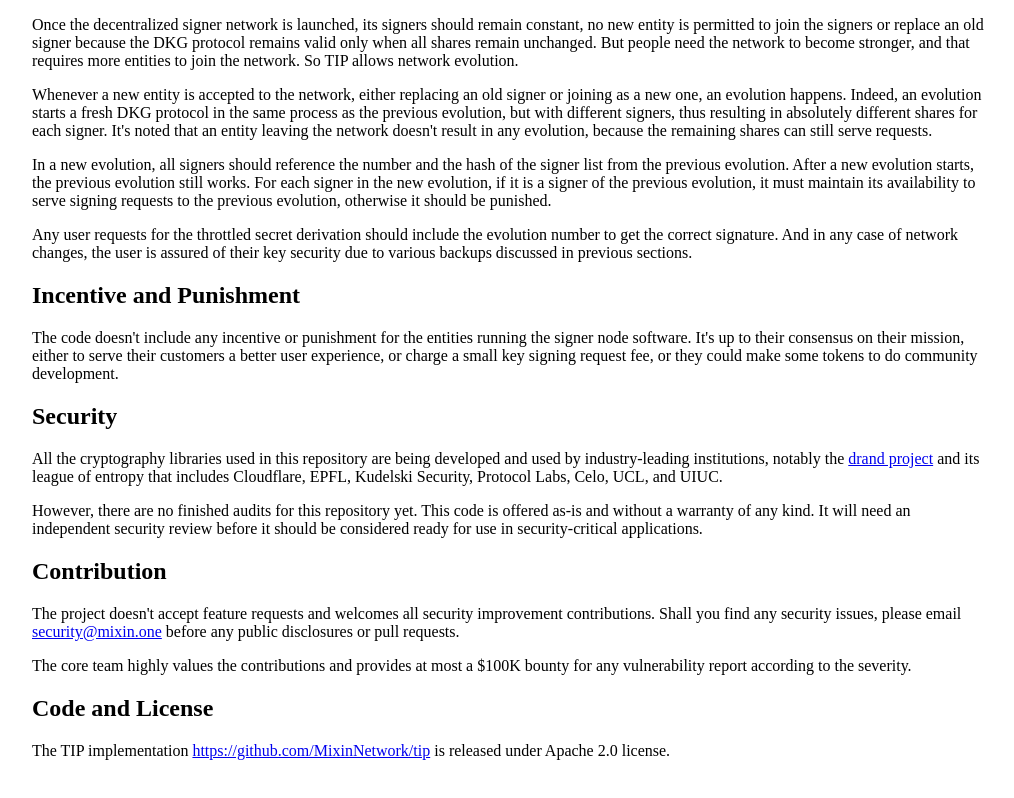
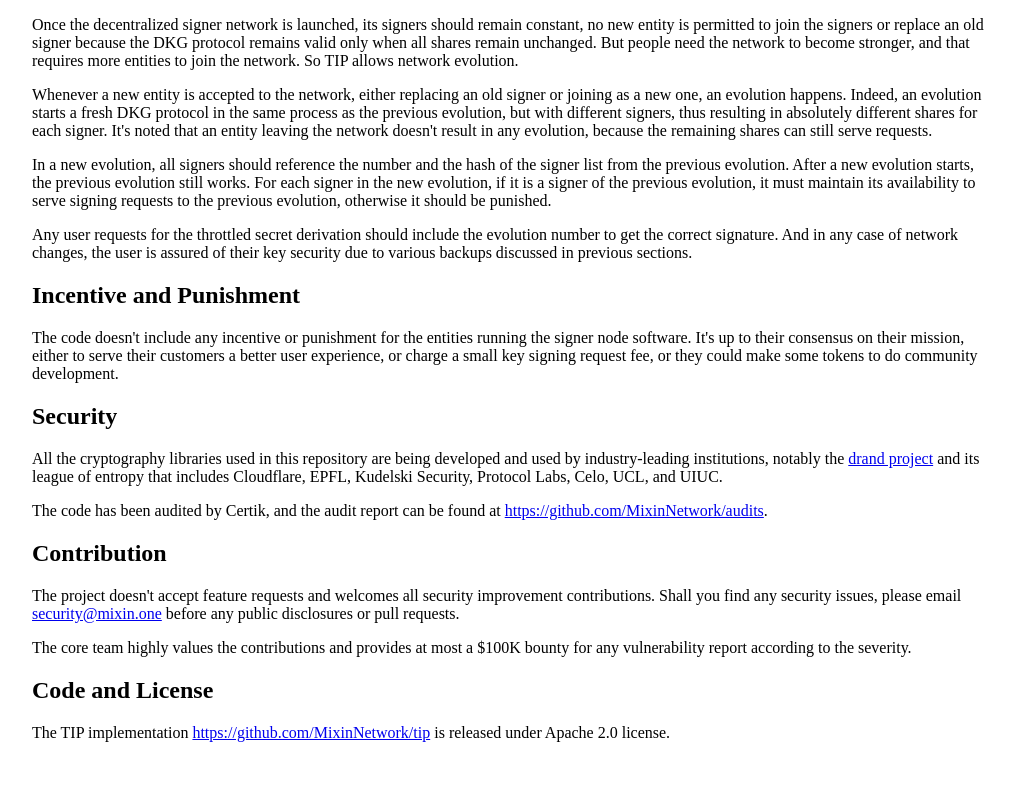
Before and after one commit to MixinNetwork/tip, a plain HTML site: page web/index.html in a window 1280 px wide. Shown: the part 2632-3430 px from the top of the page, without its empty margins (128-1142 px from the left). Drawn offline with Linux system fonts and the light colour scheme.

Commit message:
audit report link

```diff
--- a/web/index.html
+++ b/web/index.html
@@ -71,7 +71,7 @@
         <p>The code doesn't include any incentive or punishment for the entities running the signer node software. It's up to their consensus on their mission, either to serve their customers a better user experience, or charge a small key signing request fee, or they could make some tokens to do community development.</p>
         <h2>Security</h2>
         <p>All the cryptography libraries used in this repository are being developed and used by industry-leading institutions, notably the <a href="https://github.com/drand/drand">drand project</a> and its league of entropy that includes Cloudflare, EPFL, Kudelski Security, Protocol Labs, Celo, UCL, and UIUC.</p>
-        <p>However, there are no finished audits for this repository yet. This code is offered as-is and without a warranty of any kind. It will need an independent security review before it should be considered ready for use in security-critical applications.</p>
+        <p>The code has been audited by Certik, and the audit report can be found at <a href="https://github.com/MixinNetwork/audits">https://github.com/MixinNetwork/audits</a>.</p>
         <h2>Contribution</h2>
         <p>The project doesn't accept feature requests and welcomes all security improvement contributions. Shall you find any security issues, please email <a href="mailto:security@mixin.one">security@mixin.one</a> before any public disclosures or pull requests.</p>
         <p>The core team highly values the contributions and provides at most a $100K bounty for any vulnerability report according to the severity.</p>
```
Also changed, not shown: 1 other file.
